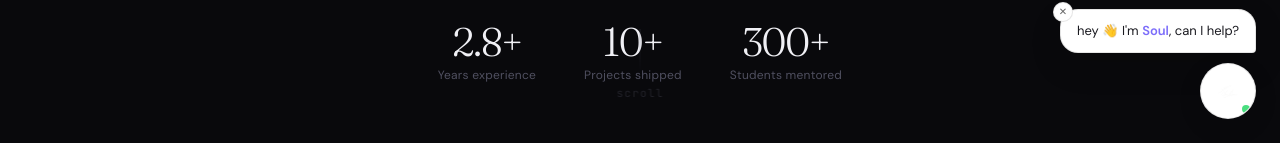
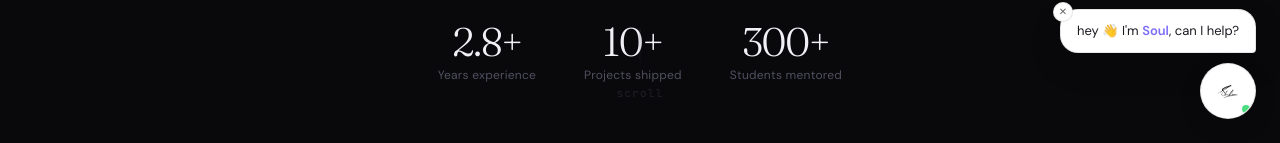
Before and after one commit to shibinsp45/Portfolio_blue, a React (Vite) app: page / in a window 1280 px wide. Shown: the part 657-800 px from the top of the page. Built offline with nearby package versions, Linux system fonts and the light colour scheme.

Commit message:
Updated chatbot logo to solid black

```diff
--- a/src/index.css
+++ b/src/index.css
@@ -29,7 +29,8 @@ a { color:inherit; text-decoration:none; }
 ::-webkit-scrollbar-thumb { background:var(--border2); border-radius:4px; }
 
 .nav-logo, .chat-logo { transition:filter 0.3s ease; }
-:root[data-theme="light"] .nav-logo, :root[data-theme="light"] .chat-logo { filter:invert(1) brightness(0.85) contrast(1.2); }
+.chat-logo { filter: brightness(0); }
+:root[data-theme="light"] .nav-logo { filter:invert(1) brightness(0.85) contrast(1.2); }
 
 @keyframes blink { 0%,100%{opacity:1} 50%{opacity:0.2} }
 @keyframes drift { 0%,100%{transform:translate(0,0) scale(1)} 50%{transform:translate(30px,-40px) scale(1.05)} }
```
